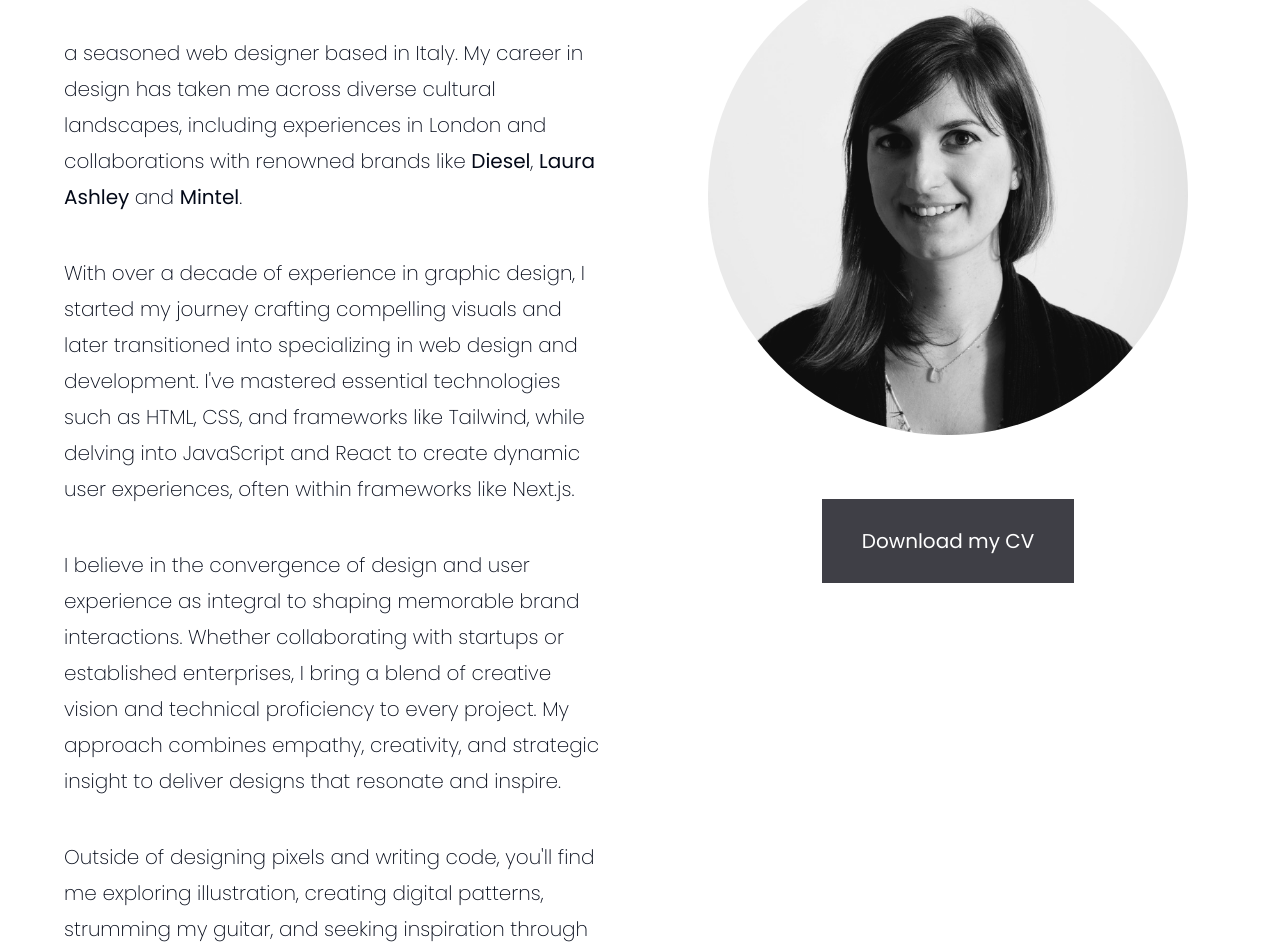
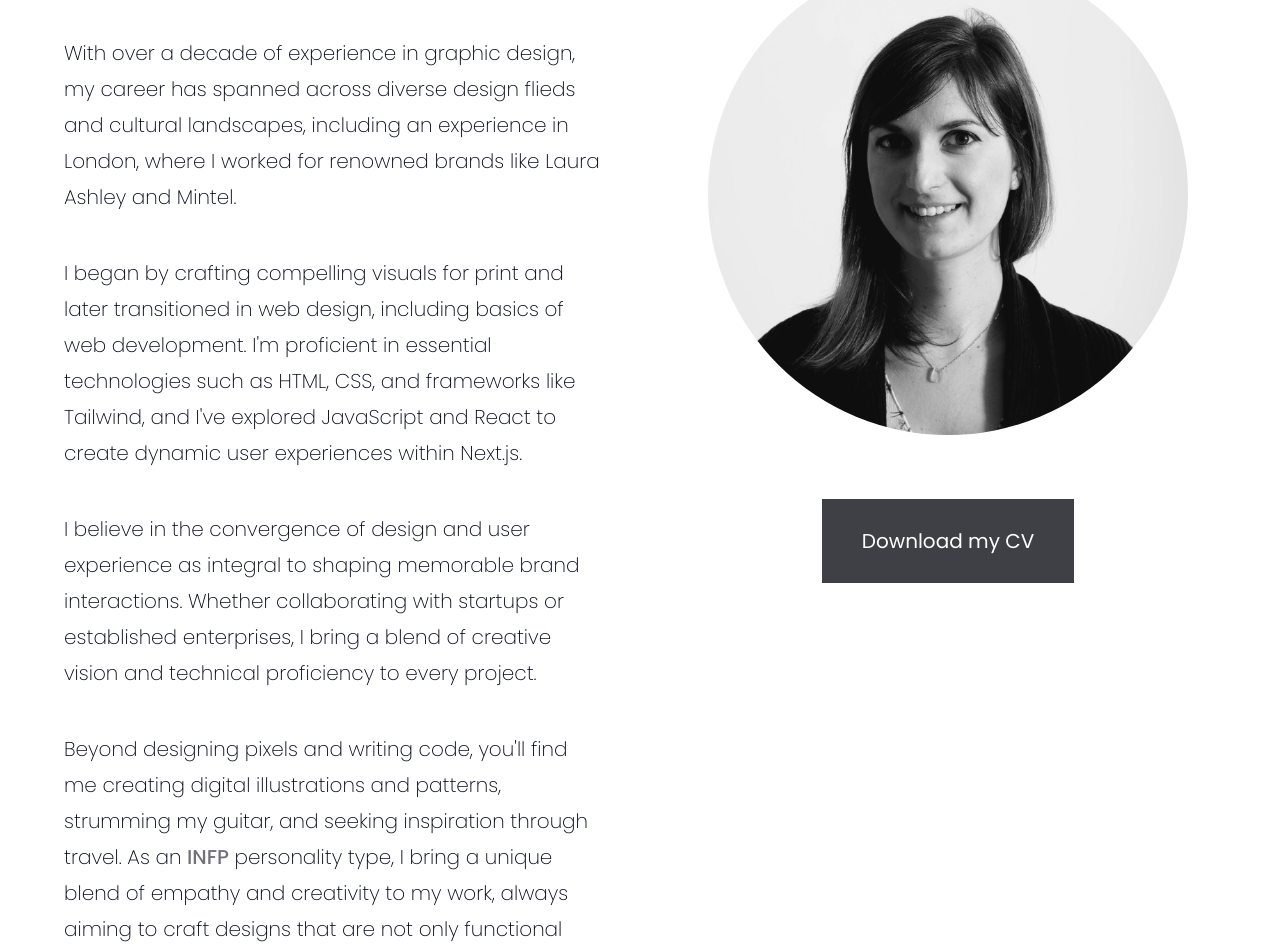
Before and after one commit to giuliapietrobelli/portfolio, a Next.js app: page /about in a window 1280 px wide. Shown: the part 253-1205 px from the top of the page. Built offline with nearby package versions, Linux system fonts and the light colour scheme.

Commit message:
Layout and copy adjustments

```diff
--- a/src/app/about/page.tsx
+++ b/src/app/about/page.tsx
@@ -6,21 +6,20 @@ export default function About() {
     <div className="container flex flex-col md:px-12 lg:px-16 py-20 gap-20 lg:flex-row ">
       <div className="flex flex-col gap-10 lg:w-1/2">
         <h3 className="font-medium text-3xl leading-10">Hi, my name is Giulia,</h3>
-        <p className="font-thin text-xl leading-9 text-left">a seasoned web designer based in Italy.
-          My career in design has taken me across diverse cultural landscapes, including experiences in London and collaborations with renowned brands like <b>Diesel</b>, <b>Laura Ashley </b>and <b>Mintel</b>.
+        <p className="font-thin text-xl leading-9 text-left">
+          With over a decade of experience in graphic design, my career has spanned across diverse design flieds and cultural landscapes, including an experience in London, where I worked for renowned brands like Laura Ashley and Mintel.
         </p>
         <p className="font-thin text-xl leading-9 text-left">
-          With over a decade of experience in graphic design, I started my journey crafting compelling visuals and later transitioned into specializing in web design and development.
-          I&apos;ve mastered essential technologies such as HTML, CSS, and frameworks like Tailwind, while delving into JavaScript and React to create dynamic user experiences, often within frameworks like Next.js.
+        I began by crafting compelling visuals for print and later transitioned in web design, including basics of web development.
+        I&apos;m proficient in essential technologies such as HTML, CSS, and frameworks like Tailwind, and I&apos;ve explored JavaScript and React to create dynamic user experiences within Next.js.
         </p>
         <p className="font-thin text-xl leading-9 text-left">
           I believe in the convergence of design and user experience as integral to shaping memorable brand interactions.
           Whether collaborating with startups or established enterprises, I bring a blend of creative vision and technical proficiency to every project.
-          My approach combines empathy, creativity, and strategic insight to deliver designs that resonate and inspire.
         </p>
         <p className="font-thin text-xl leading-9 text-left">
-          Outside of designing pixels and writing code, you&apos;ll find me exploring illustration, creating digital patterns, strumming my guitar, and seeking inspiration through travel.
-          As an <Link className="font-medium text-zinc-500 hover:text-zinc-600" href="https://www.16personalities.com/infp-personality" target="_blank">INFP</Link> personality type, I bring a unique blend of empathy and creativity to my work, aiming always to craft designs that are not only functional but also aesthetically pleasing.
+          Beyond designing pixels and writing code, you&apos;ll find me creating digital illustrations and patterns, strumming my guitar, and seeking inspiration through travel.
+          As an <Link className="font-medium text-zinc-500 hover:text-zinc-600" href="https://www.16personalities.com/infp-personality" target="_blank">INFP</Link> personality type, I bring a unique blend of empathy and creativity to my work, always aiming to craft designs that are not only functional but also aesthetically pleasing.
         </p>
 
       </div>
--- a/src/app/header.tsx
+++ b/src/app/header.tsx
@@ -86,7 +86,7 @@ export default function Header() {
 }
 
 function HeaderWrapper(props: any) {
-  const baseClasses = 'fixed z-10 flex w-full lg:h-auto flex-col lg:flex-row justify-between items-center px-8 md:px-18 py-6 transition-all';
+  const baseClasses = 'fixed z-10 flex w-full lg:h-auto flex-col lg:flex-row justify-between items-center px-8 md:px-18 2xl:px-[6rem] py-6 transition-all';
   const openClasses = 'h-screen transition-all';
 
   const classes = props.isMenuOpen
--- a/src/app/layout.tsx
+++ b/src/app/layout.tsx
@@ -7,7 +7,7 @@ import Header from './header'
 const poppins = Poppins({subsets: ["latin"], weight: ['200','300', '400', '500', '700']})
 
 export const metadata: Metadata = {
-  title: 'Giulia Pietrobelli portfolio website',
+  title: 'Giulia Pietrobelli',
   description: 'Giulia Pietrobelli portfolio website',
 }
 
--- a/src/app/page.tsx
+++ b/src/app/page.tsx
@@ -15,7 +15,7 @@ export default function Home() {
         </h1>
       </div>
 
-      <div className="grid gap-10 md:grid-cols-2 px-6 md:px-10">
+      <div className="max-w-[1600px] grid gap-10 md:grid-cols-2 pb-11">
 
         <GalleryImage
           title="Mintel Reports Store"
--- a/src/app/pagination-links.tsx
+++ b/src/app/pagination-links.tsx
@@ -3,7 +3,7 @@ import Link from 'next/link'
 export default function PaginationLinks(props: any) {
   return (
     <>
-      <div className="flex justify-end pb-20 px-6 md:px-18">
+      <div className="flex justify-end pb-20 px-6 md:px-18 2xl:px-[6rem]">
         <Link href={props.prevLink} className="flex items-center md:gap-4 mr-auto max-w-40 md:max-w-xs lg:max-w-3xl">
           <svg xmlns="http://www.w3.org/2000/svg" width="32" height="32" viewBox="0 0 32 32">
             <path fill="none" stroke="black" strokeLinecap="round" strokeLinejoin="round" strokeWidth="2"
--- a/src/app/project-intro.tsx
+++ b/src/app/project-intro.tsx
@@ -1,10 +1,10 @@
 export default function ProjectIntro(props: any) {
   return (
     <>
-    <div className="flex flex-col gap-3 text-center max-w-3xl xl:max-w-4xl self-center">
-      {props.title ? <h2 className="font-normal md:font-medium text-3xl md:text-4xl leading-snug">{props.title}</h2> : null}
+    <div className="flex flex-col gap-3 text-center max-w-3xl xl:max-w-4xl self-center py-10">
+      {props.title ? <h2 className="font-normal md:font-medium text-3xl md:text-4xl lg:text-5xl leading-snug">{props.title}</h2> : null}
       {props.subtitle ? <h3 className="font-normal md:font-medium text-xl md:text-3xl leading-snug">{props.subtitle}</h3> : null}
-      <p className="font-extralight text-xl leading-relaxed xl:leading-relaxed my-6">{props.children}</p>
+      <p className="font-extralight text-xl lg:text-2xl leading-relaxed xl:leading-relaxed my-6">{props.children}</p>
     </div>
     </>
   )
```
